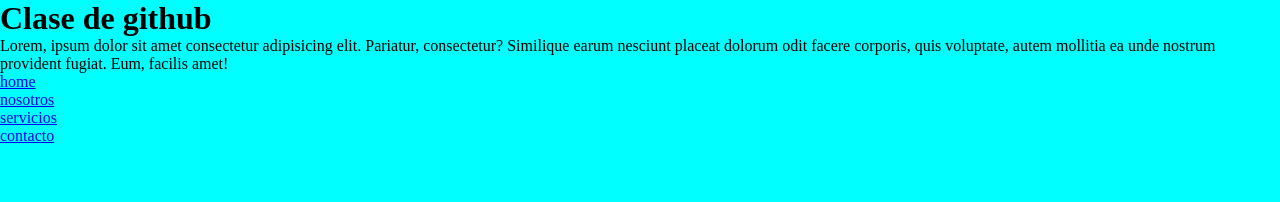
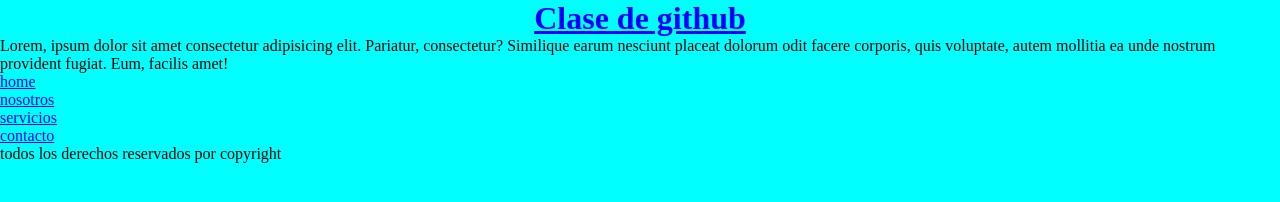
Before and after one commit to codercabral/miproyectoencoder, a plain HTML site: page index.html in a window 1280 px wide. Drawn offline with Linux system fonts and the light colour scheme.

Commit message:
agrego el footer con estilos para el h1

```diff
--- a/estilos.css
+++ b/estilos.css
@@ -7,3 +7,9 @@
 body{
     background-color: aqua;
 }
+
+h1{
+    color: blue;
+    text-align: center;
+    text-decoration: underline;
+}
--- a/index.html
+++ b/index.html
@@ -16,5 +16,9 @@
         <li><a href="#">servicios</a></li>
         <li><a href="#">contacto</a></li>
     </ul>
+    <footer>
+        <p>todos los derechos reservados por copyright</p>
+        <div class="redes"></div>
+    </footer>
 </body>
 </html>
```
